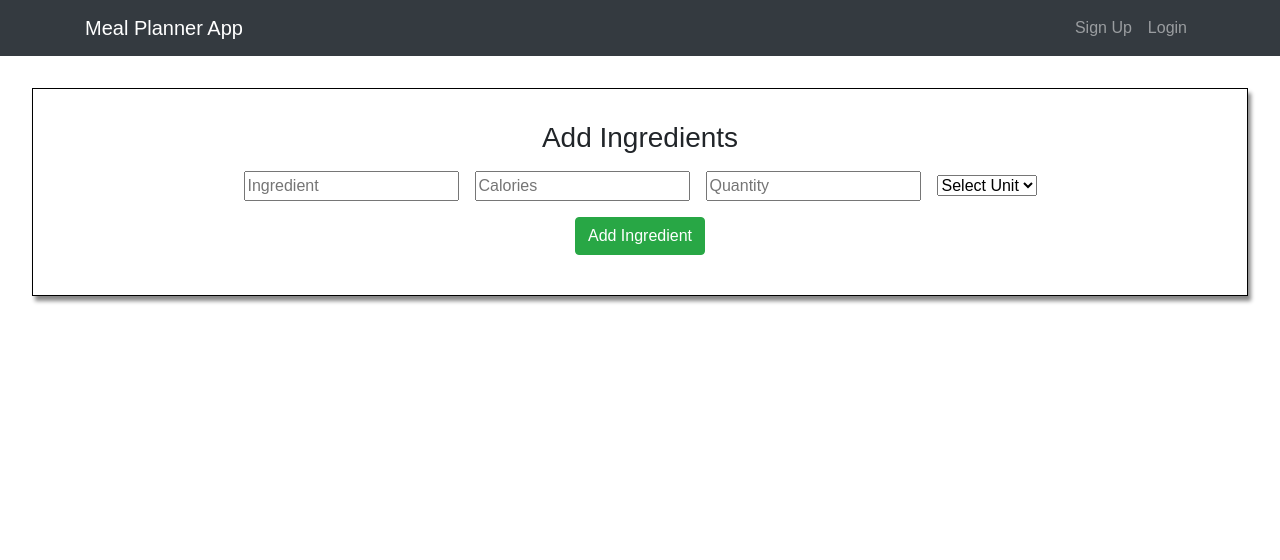
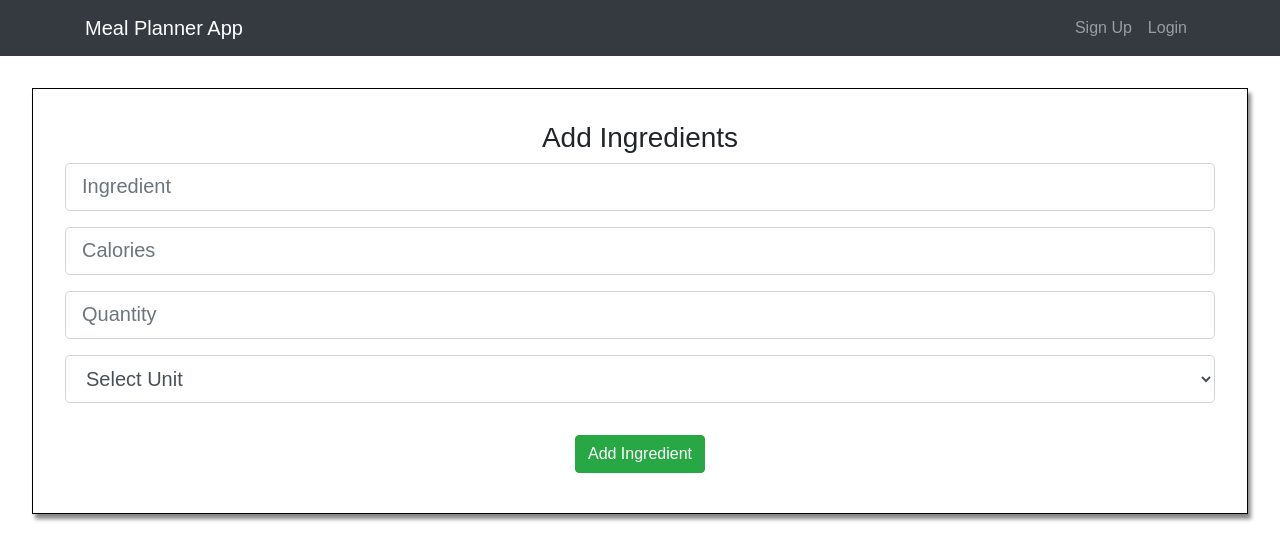
Before and after one commit to KatieSchmidt/react_meal_plan, a React (Create React App) app in the folder client/: page /meals/1/ingredient in a window 1280 px wide. Shown: the top 560 px of the page. Built offline with nearby package versions, Linux system fonts and the light colour scheme.

Commit message:
add ingredient validation with error messages

```diff
--- a/client/src/actions/mealActions.js
+++ b/client/src/actions/mealActions.js
@@ -62,12 +62,21 @@ export const createMeal = (mealData, history) => dispatch => {
 
 //add ingredients to meal
 export const addIngredient = (meal_id, mealData) => dispatch => {
-  axios.post(`/api/meals/${meal_id}/ingredient`, mealData).then(res =>
-    dispatch({
-      type: GET_MEAL_BY_ID,
-      payload: res.data
+  axios
+    .post(`/api/meals/${meal_id}/ingredient`, mealData)
+    .then(res => {
+      dispatch(clearErrors());
+      dispatch({
+        type: GET_MEAL_BY_ID,
+        payload: res.data
+      });
     })
-  );
+    .catch(err =>
+      dispatch({
+        type: GET_ERRORS,
+        payload: err.response.data
+      })
+    );
 };
 
 // get meal by id
--- a/client/src/components/meal/AddIngredient.js
+++ b/client/src/components/meal/AddIngredient.js
@@ -4,10 +4,15 @@ import { withRouter } from "react-router-dom";
 import PropTypes from "prop-types";
 import { addIngredient } from "../../actions/mealActions";
 
+import TextFieldGroup from "../../common/TextFieldGroup";
+
+import classnames from "classnames";
+
 class AddIngredient extends Component {
   constructor(props) {
     super(props);
     this.state = {
+      errors: {},
       ingredient: "",
       calories: "",
       measureunit: "",
@@ -16,7 +21,12 @@ class AddIngredient extends Component {
     this.onChange = this.onChange.bind(this);
     this.onSubmit = this.onSubmit.bind(this);
   }
-  componentWillReceiveProps() {}
+
+  componentWillReceiveProps(nextProps) {
+    if (nextProps.errors) {
+      this.setState({ errors: nextProps.errors });
+    }
+  }
 
   onChange(e) {
     this.setState({
@@ -41,36 +51,43 @@ class AddIngredient extends Component {
     });
   }
   render() {
+    const { errors } = this.state;
     return (
       <div className="text-center add-ingredient-component">
         <h3>Add Ingredients</h3>
-        <form onSubmit={this.onSubmit}>
-          <input
+        <form onSubmit={this.onSubmit} noValidate>
+          <TextFieldGroup
             placeholder="Ingredient"
             name="ingredient"
+            type="string"
             value={this.state.ingredient}
             onChange={this.onChange}
-            className="m-2"
+            error={errors.ingredient}
           />
-          <input
+          <TextFieldGroup
             placeholder="Calories"
             name="calories"
+            type="string"
             value={this.state.calories}
             onChange={this.onChange}
-            className="m-2"
+            error={errors.calories}
           />
-          <input
+          <TextFieldGroup
             placeholder="Quantity"
             name="measureunitquantity"
+            type="string"
             value={this.state.measureunitquantity}
             onChange={this.onChange}
-            className="m-2"
+            error={errors.measureunitquantity}
           />
           <select
             name="measureunit"
             value={this.state.measureunit}
             onChange={this.onChange}
-            className="m-2"
+            className={classnames("form-control form-control-lg", {
+              "is-invalid": errors.measureunit
+            })}
+            noValidate
           >
             <option>Select Unit</option>
             <option>Cup</option>
@@ -82,6 +99,9 @@ class AddIngredient extends Component {
             <option>Quart</option>
             <option>Portion</option>
           </select>
+          {errors.measureunit && (
+            <div className="invalid-feedback">{errors.measureunit}</div>
+          )}
           <br />
           <button type="submit" className="m-2 btn btn-success">
             Add Ingredient
@@ -94,11 +114,13 @@ class AddIngredient extends Component {
 
 AddIngredient.propTypes = {
   addIngredient: PropTypes.func.isRequired,
-  meal: PropTypes.object.isRequired
+  meal: PropTypes.object.isRequired,
+  errors: PropTypes.object.isRequired
 };
 
 const mapStateToProps = state => ({
-  meal: state.meal
+  meal: state.meal,
+  errors: state.errors
 });
 
 export default connect(
--- a/client/src/reducers/errorReducer.js
+++ b/client/src/reducers/errorReducer.js
@@ -2,8 +2,10 @@ import { GET_ERRORS, CLEAR_ERRORS } from "../actions/types";
 
 const initialState = {
   mealname: null,
-  email: null,
-  password: null
+  ingredient: null,
+  calories: null,
+  measureunit: null,
+  measureunitquantity: null
 };
 
 export default function(state = initialState, action) {
@@ -12,8 +14,8 @@ export default function(state = initialState, action) {
       return action.payload;
     case CLEAR_ERRORS:
       return {
-        ...state,
-        mealname: null
+        mealname: null,
+        ingredient: null
       };
     default:
       return state;
```
Also changed, not shown: 2 other files (tests, documents, lock files or other folders).
